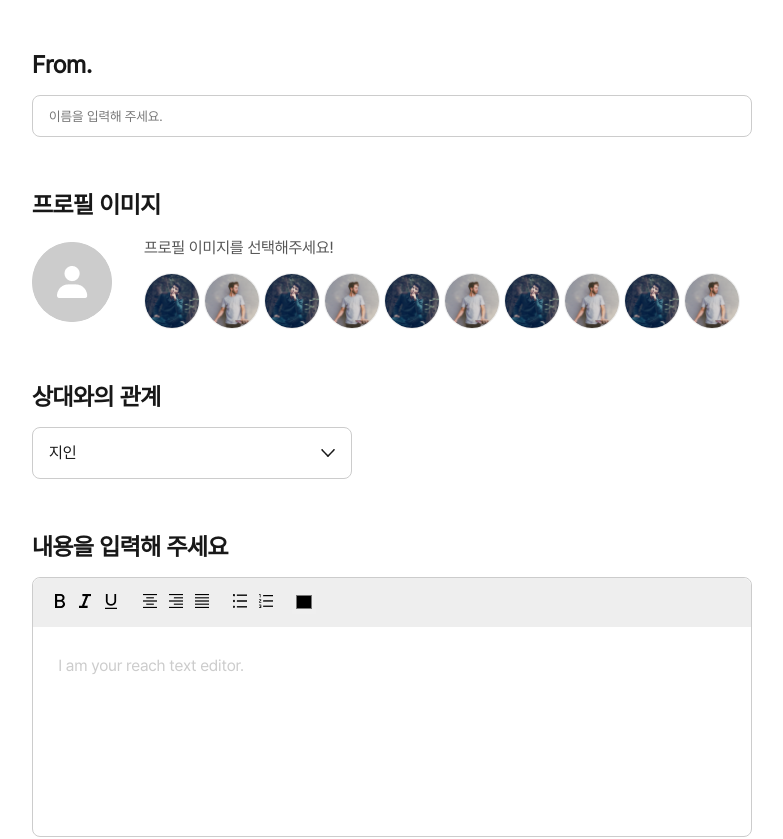
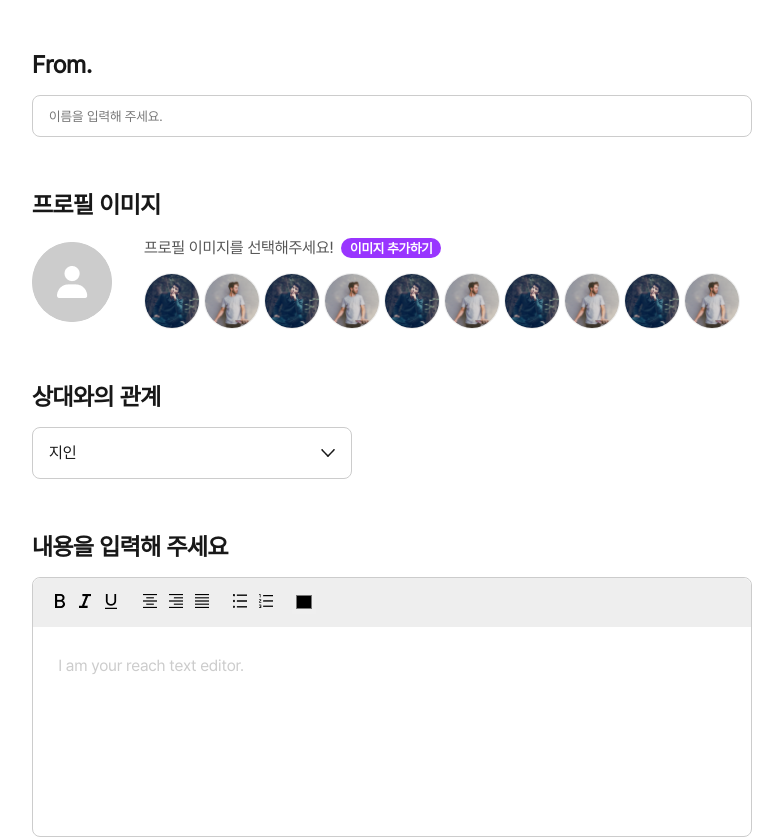
Before and after one commit to part2-11team/rolling-paper, a React (Create React App) app: page /post/userID/message in a window 1280 px wide. Shown: the top 839 px of the page, without its empty margins (248-1031 px from the left). Built offline with nearby package versions, Linux system fonts and the light colour scheme.

Commit message:
✨ [FEAT] : 원하는 사진 올리기 기능 추가 및 버튼 생성

```diff
--- a/src/pages/PostMessagePage/PostMessagePage.js
+++ b/src/pages/PostMessagePage/PostMessagePage.js
@@ -12,27 +12,17 @@ export const PostMessagePage = () => {
   const [isOpenRelation, setIsOpen] = useState(false);
   const [isOpenFont, setIsOpenFont] = useState(false);
   const [isName, setIsName] = useState();
-  const [selectedRelationOption, setSelectedRelationOption] = useState('지인');
-  const [selectedFontOption, setSelectedFontOption] = useState('Noto Sans');
-  const [profileImg, setProfileImg] = useState(DefaultImg);
-  const [editorTextContent, setEditorTextContent] = useState('');
-  const [passValue, setPassValue] = useState(true);
-  const [currentTime, setCurrentTime] = useState('');
-  const [name, setName] = useState('');
+  const [selectedRelationOption, setSelectedRelationOption] = useState('지인'); //관계
+  const [selectedFontOption, setSelectedFontOption] = useState('Noto Sans'); // 폰트
+  const [profileImg, setProfileImg] = useState(DefaultImg); //프로필 사진
+  const [editorTextContent, setEditorTextContent] = useState(''); //메세지
+  const [passValue, setPassValue] = useState(true); //값 확인
+  const [currentTime, setCurrentTime] = useState(''); //생성날짜
+  const [name, setName] = useState(''); //이름
 
-  /*
-  const [name, setName] = useState('');//이름
-  const [currentTime, setCurrentTime] = useState('');//시간
-
-  const handleNameChange = (e) => {
-  setName(e.target.value);
-  };
-
-  const [currentTime, setCurrentTime] = useState('');
-
-  let MessageRetrieve = {
-    id: 'data.id',
-    recipientId: 'data.recipient_id',
+  let DATA = {
+    //id: 'data.id',
+    //recipientId: 'data.recipient_id',
     sender: name,
     profileImageURL: profileImg,
     relationship: selectedRelationOption,
@@ -40,8 +30,6 @@ export const PostMessagePage = () => {
     font: selectedFontOption,
     createdAt: currentTime,
   };
-
-  */
 
   const dropdownRelationOptions = [
     { value: '가족', label: '가족' },
@@ -83,6 +71,17 @@ export const PostMessagePage = () => {
 
   const handleSetProfileImg = (src) => {
     setProfileImg(src);
+  };
+
+  const handleImportProfileImg = (src) => {
+    const file = src.target.files[0]; //파일 선택 처음 꺼
+    if (file) {
+      const readerImg = new FileReader(); //이미지 파일 읽는 뭐시기냐 그 이벤트 객체 생성
+      readerImg.onloadend = () => {
+        setProfileImg(readerImg.result); // 비동기적으로 작동하는 로드가 밑에 파일을 변환하면 그것을 프로필 이미지로
+      };
+      readerImg.readAsDataURL(file); //선택된 이미지 파일을 URL로 변환
+    }
   };
 
   const handleToggleDropdown = () => {
@@ -148,9 +147,24 @@ export const PostMessagePage = () => {
             <S.SelectedPicture src={profileImg} />
 
             <S.SelectPictureListContain>
-              <S.SelectPictureListInfo>
-                프로필 이미지를 선택해주세요!
-              </S.SelectPictureListInfo>
+              <div style={{ display: 'flex', gap: '8px' }}>
+                <S.SelectPictureListInfo>
+                  프로필 이미지를 선택해주세요!
+                </S.SelectPictureListInfo>
+
+                <S.InputLabel
+                  htmlFor="fileInput" //라벨을 이용한 커스텀 버튼
+                >
+                  <S.InputButton>이미지 추가하기</S.InputButton>
+                </S.InputLabel>
+                <input
+                  id="fileInput"
+                  type="file"
+                  accept="image/*"
+                  onChange={handleImportProfileImg}
+                  style={{ display: 'none' }}
+                />
+              </div>
 
               <S.SelectPictureList>
                 {samplePicture.slice(0, 10).map((samplePicture, index) => (
@@ -225,10 +239,7 @@ export const PostMessagePage = () => {
       <S.SubmitButton disabled={!passValue} onClick={handleSetTime}>
         생성하기
       </S.SubmitButton>
-      <p>
-        {currentTime}
-        {name}
-      </p>
+      {DATA ? '' : ''}
     </S.PostWrapper>
   );
 };
--- a/src/pages/PostMessagePage/PostMessagePage.style.js
+++ b/src/pages/PostMessagePage/PostMessagePage.style.js
@@ -238,6 +238,55 @@ export const SubmitButton = styled.button`
     cursor: not-allowed;
   }
 `;
+export const InputLabel = styled.label`
+  display: flex;
+  cursor: pointer;
+  justify-content: center;
+  align-items: center;
+`;
+
+export const InputButton = styled.button`
+  display: flex;
+  width: 100px;
+  height: 20px;
+  padding: 0px 0px;
+  margin: 0px;
+  justify-content: center;
+  align-items: center;
+  gap: 10px;
+  border-radius: 12px;
+  background: ${COLORS.PURPLE_600};
+  z-index: -1;
+
+  color: ${COLORS.WHITE};
+  text-align: center;
+  font-family: Pretendard;
+  fontSize: '12px',
+  font-style: normal;
+  font-weight: 700;
+  line-height: 28px;
+  letter-spacing: -0.18px;
+
+  &:hover {
+    background: ${COLORS.PURPLE_700};
+  }
+
+  &:active {
+    background: ${COLORS.PURPLE_800};
+  }
+
+  &:focus {
+    border: ${COLORS.PURPLE_900};
+    background: ${COLORS.PURPLE_800};
+  }
+
+  &:disabled {
+    border-radius: 12px;
+    border: 1px solid ${COLORS.GRAY_300};
+    background: ${COLORS.GRAY_300};
+    cursor: not-allowed;
+  }
+`;
 
 export const DropdownIcon = styled.img`
   position: absolute;
```
